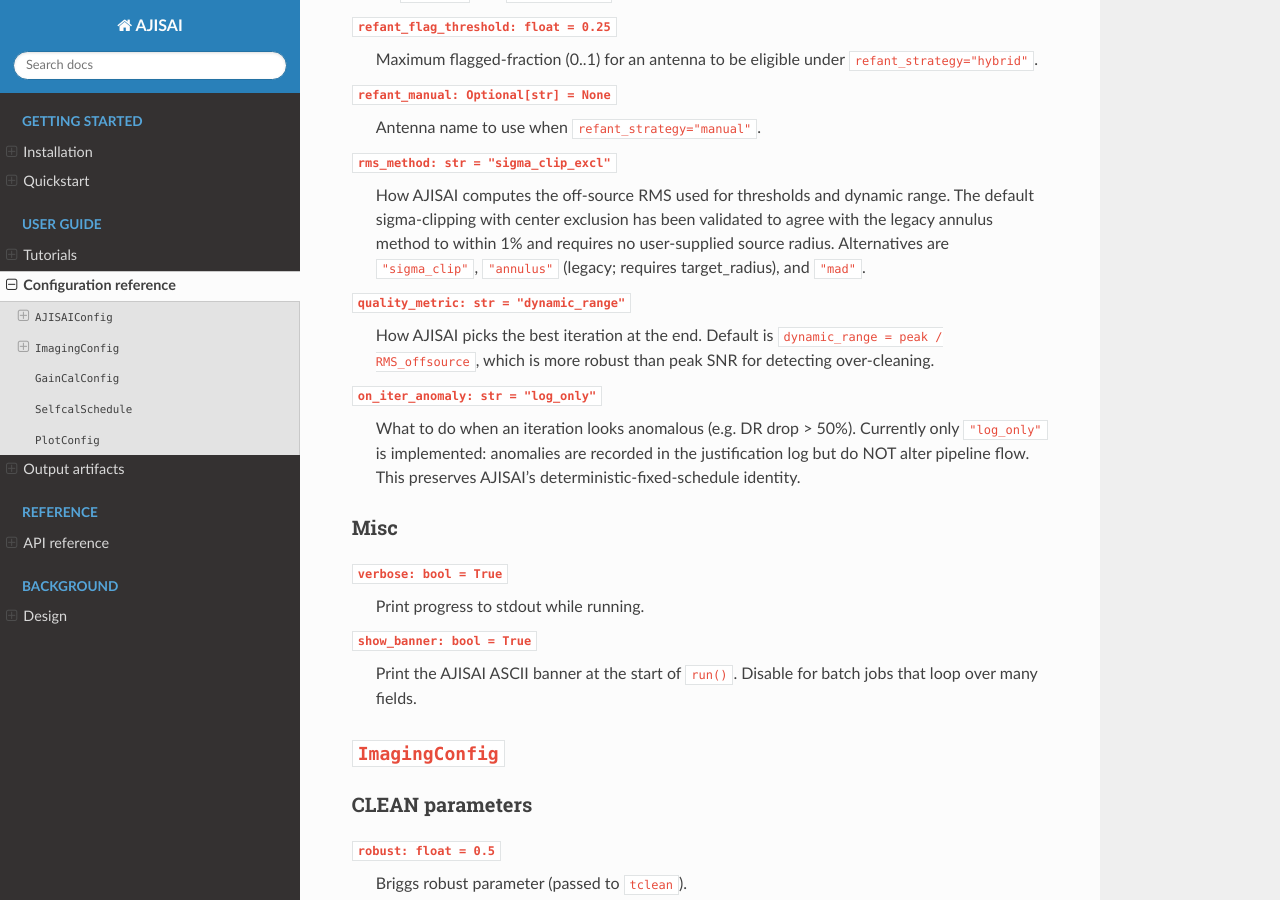
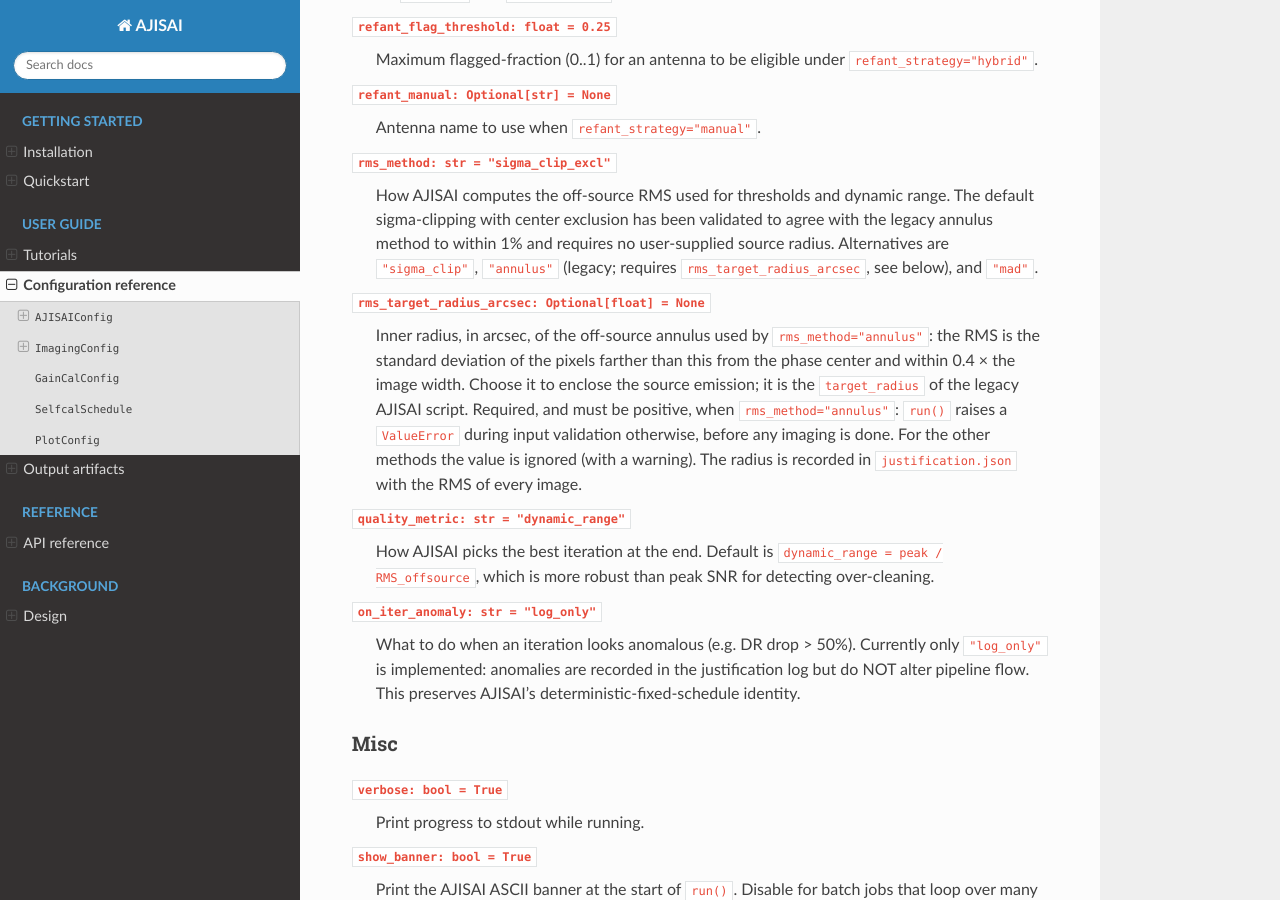
Before and after one commit to Y-Masayuki/AJISAI, a Sphinx documentation site: the page built from docs/configuration.md, in a window 1280 px wide and 900 px high, scrolled down 1832 px. Built offline with Sphinx 7.4.7 and the Read the Docs theme 3.1.0, drawn with Linux system fonts in a browser that asks for light colours.

Commit message:
fix(config): make rms_method="annulus" usable via rms_target_radius_arcsec
AJISAIConfig accepted rms_method="annulus", but the pipeline's
compute_image_stats wrapper never passed a target radius to compute_rms and
there was no config field to hold one. _validate_inputs only warned, so a run
failed with ValueError at the dirty-image statistics, after tclean had already
produced the dirty image.

- Add AJISAIConfig.rms_target_radius_arcsec (default None), the inner radius
  of the off-source annulus in arcsec (the legacy script's target_radius),
  and forward it to compute_rms from the pipeline wrapper.
- _validate_inputs: raise ValueError up front when rms_method="annulus" is
  used without a positive radius (the legacy-method warning is kept), and
  warn when the radius is set for a method that does not use it.
- Document the field in docs/configuration.md, mention the RMS parameters in
  docs/outputs.md, add CASA-free tests in tests/test_config.py, and add a
  CHANGELOG entry under [Unreleased].

```diff
--- a/docs/configuration.md
+++ b/docs/configuration.md
@@ -93,8 +93,19 @@ you are most likely to want to override.
     dynamic range. The default sigma-clipping with center exclusion has
     been validated to agree with the legacy annulus method to within 1%
     and requires no user-supplied source radius. Alternatives are
-    `"sigma_clip"`, `"annulus"` (legacy; requires target_radius), and
-    `"mad"`.
+    `"sigma_clip"`, `"annulus"` (legacy; requires
+    `rms_target_radius_arcsec`, see below), and `"mad"`.
+
+`rms_target_radius_arcsec: Optional[float] = None`
+:   Inner radius, in arcsec, of the off-source annulus used by
+    `rms_method="annulus"`: the RMS is the standard deviation of the
+    pixels farther than this from the phase center and within 0.4 × the
+    image width. Choose it to enclose the source emission; it is the
+    `target_radius` of the legacy AJISAI script. Required, and must be
+    positive, when `rms_method="annulus"`: `run()` raises a `ValueError`
+    during input validation otherwise, before any imaging is done. For
+    the other methods the value is ignored (with a warning). The radius
+    is recorded in `justification.json` with the RMS of every image.
 
 `quality_metric: str = "dynamic_range"`
 :   How AJISAI picks the best iteration at the end. Default is
```
Also changed, not shown: CHANGELOG.md (+17 -0 lines), docs/outputs.md (+5 -2 lines), 2 other files.
